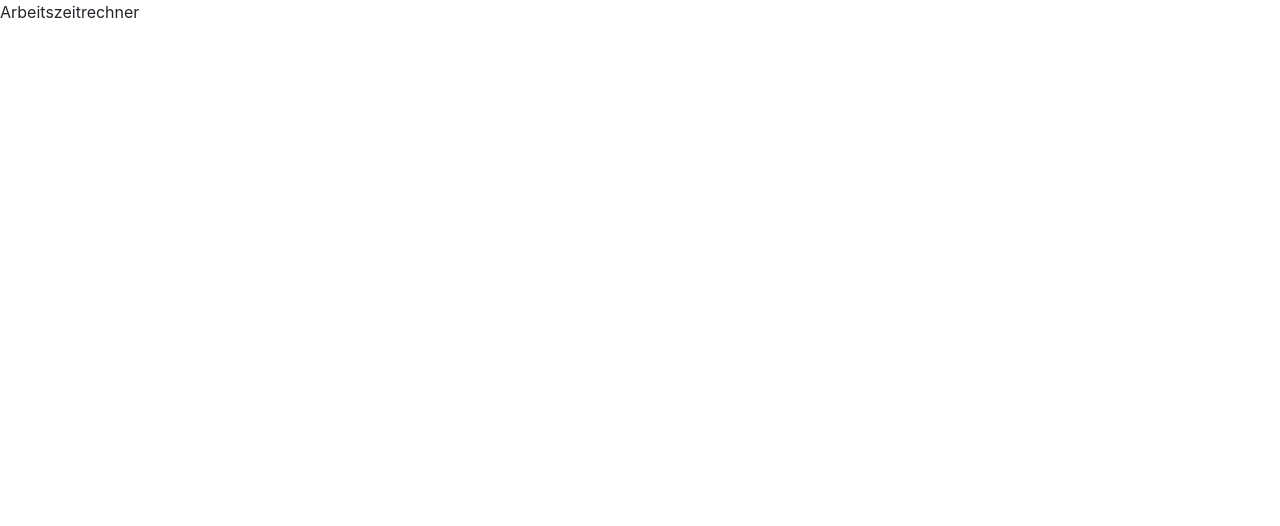
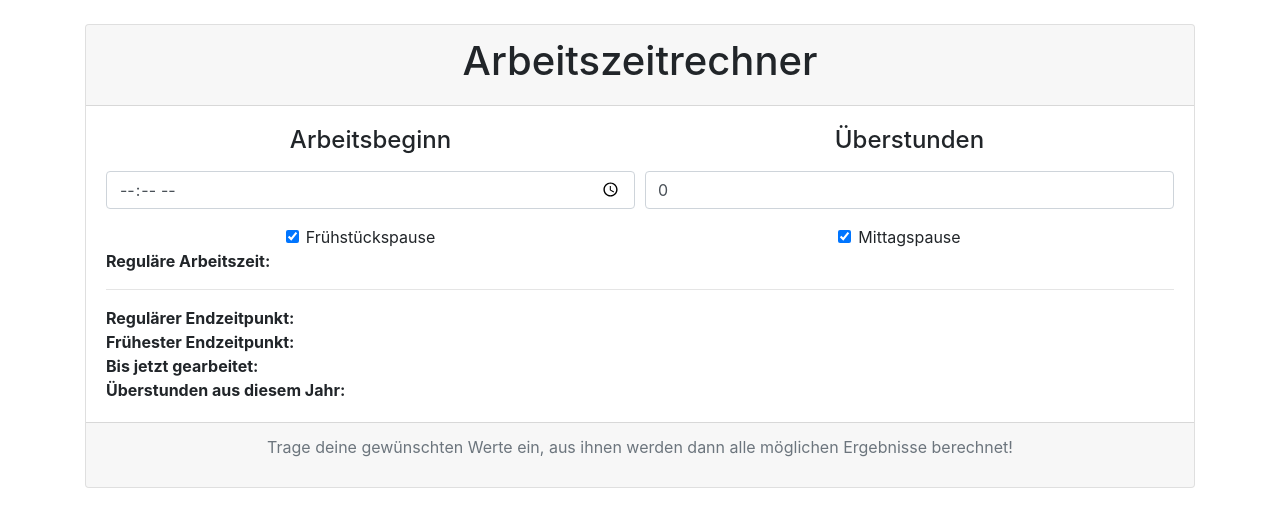
Before and after one commit to tomas-fuerl/Arbeitszeitrechner, a plain HTML site: page index.html in a window 1280 px wide. Drawn offline with Linux system fonts and the light colour scheme.

Commit message:
Oberfläche erstellt

```diff
--- a/index.html
+++ b/index.html
@@ -12,8 +12,89 @@
     <title>Arbeitszeitrechner</title>
 </head>
 
-<body>
-    Arbeitszeitrechner
+<body">
+    <div class="container">
+        <div class="card text-center my-4">
+            <div class="card-header">
+                <h1>Arbeitszeitrechner</h1>
+            </div>
+            <div class="card-body">
+
+                <div class="form-row">
+                    <div class="col form-group">
+                        <label for="start">
+                            <h4>Arbeitsbeginn</h4>
+                        </label>
+                        <input type="time" class="form-control" placeholder="Startzeitpunkt (HH:MM)" id="start">
+                    </div>
+                    <div class="col form-group">
+                        <label for="ueberstunden">
+                            <h4>Überstunden</h4>
+                        </label>
+                        <input type="number" step="0.01" class="form-control" placeholder="Überstunden"
+                            id="ueberstunden" value="0">
+                    </div>
+                </div>
+
+                <div class="form-row">
+                    <div class="form-check col">
+                        <input type="checkbox" class="form-check-input" id="fruehstueckspause" checked>
+                        <label class="form-check-label" for="fruehstueckspause">Frühstückspause</label>
+                    </div>
+                    <div class="form-check col">
+                        <input type="checkbox" class="form-check-input" id="mittagspause" checked>
+                        <label class="form-check-label" for="mittagspause">Mittagspause</label>
+                    </div>
+                </div>
+                <div class="form-row">
+                    <div class="col">
+                        <strong class="d-inline float-left">Reguläre Arbeitszeit:&nbsp;</strong>
+                        <div id="ausgabe6" class="d-inline float-left"></div>
+                    </div>
+                </div>
+
+                <hr>
+
+                <div class="form-row">
+                    <div class="col">
+                        <strong class="d-inline float-left">Regulärer Endzeitpunkt:&nbsp;</strong>
+                        <div id="ausgabe1" class="d-inline float-left"></div>
+                        <div id="ausgabe2" class="d-inline float-left"></div>
+                    </div>
+                </div>
+                <div class="form-row">
+                    <div class="col">
+                        <strong class="d-inline float-left">Frühester Endzeitpunkt:&nbsp;</strong>
+                        <div id="ausgabe3" class="d-inline float-left"></div>
+                        <div id="ausgabe4" class="d-inline float-left"></div>
+                    </div>
+                </div>
+                <div class="form-row">
+                    <div class="col">
+                        <strong class="d-inline float-left">Bis jetzt gearbeitet:&nbsp;</strong>
+                        <div id="ausgabe5" class="d-inline float-left"></div>
+                    </div>
+                </div>
+                <div class="form-row">
+                    <div class="col">
+                        <strong class="d-inline float-left">Überstunden aus diesem Jahr:&nbsp;</strong>
+                        <div id="ausgabe7" class="d-inline float-left"></div>
+                    </div>
+                </div>
+            </div>
+            <div class="card-footer text-muted">
+                <div class="container">
+                    <p>Trage deine gewünschten Werte ein, aus ihnen werden dann alle möglichen Ergebnisse berechnet!</p>
+                    <strong>
+                        <p id="uhr1"></p>
+                    </strong>
+                    <strong>
+                        <p id="uhr2"></p>
+                    </strong>
+                </div>
+            </div>
+        </div>
+    </div>
 </body>
 
 </html>
```
